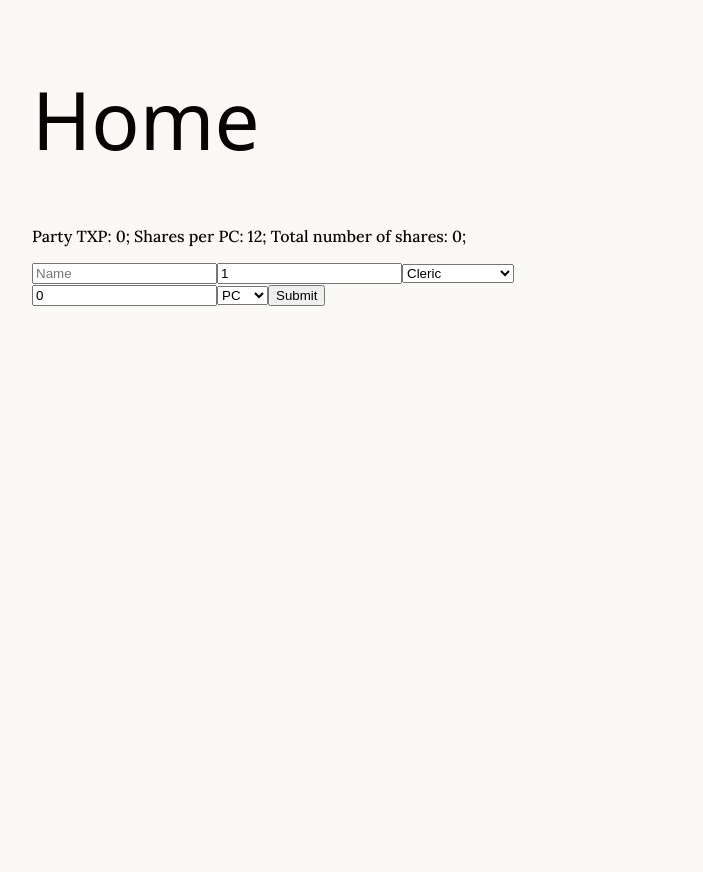
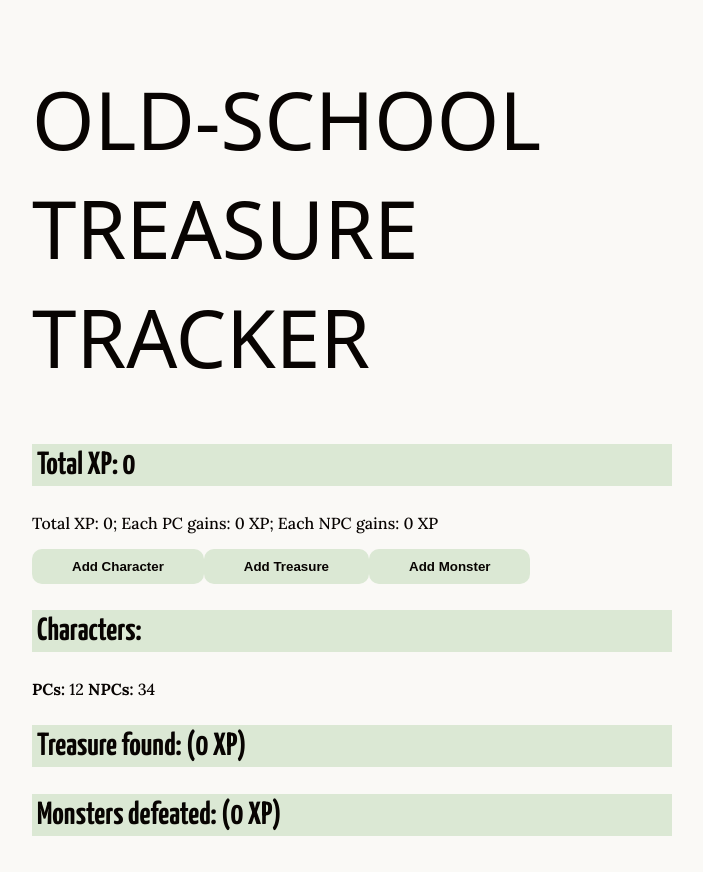
Before and after one commit to DrJP99/old-school-treasure-tracker, a React (Create React App) app: page / in a window 1280 px wide. Shown: the whole page, without its empty margins (288-991 px from the left). Before the commit the page ends 800 px from the top, so only its background shows below. Built offline with nearby package versions, Linux system fonts and the light colour scheme; a web font is replaced by a local one.

Commit message:
(feat): Home page

```diff
--- a/src/components/Home.tsx
+++ b/src/components/Home.tsx
@@ -1,170 +1,158 @@
-import { FormEvent, useState } from 'react'
 import { Party } from '../service/Party'
-import { Char_Class } from '../service/Char_Class'
-import { Denomination } from '../service/Denomination'
-import { Character, NPC } from '../service/Character'
-import { getEnumKeys } from '../service/EnumKeys'
-
-let capitalize = (s: string): string => {
-    let res = s
-    let divider = res.includes('-') ? '-' : ' '
-    let resArray: string[] = res.split(/[-\s]/)
-
-    resArray = resArray.map(
-        (word) => word.charAt(0).toUpperCase() + word.slice(1)
-    )
-    res = resArray.join(divider)
-    return res
-}
-
-enum PC {
-    pc = 'PC',
-    npc = 'NPC',
-}
+import { Character } from '../service/Character'
+import { Treasure } from '../service/Treasure'
+import { Monster } from '../service/Monster'
+import Char from './Char'
+import PartyTreasure from './PartyTreasure'
+import MonsterDefeated from './MonsterDefeated'
+import CharacterForm from './CharacterForm'
+import TreasureForm from './TreasureForm'
+import MonsterForm from './MonsterForm'
+import { useState } from 'react'
 
 const Home = () => {
     const [party, setParty] = useState<Party>(new Party())
 
-    const [name, setName] = useState<string>('')
-    const [level, setLevel] = useState<number>(1)
-    const [charClass, setCharClass] = useState<Char_Class>(Char_Class.cleric)
-    const [xpMod, setXpMod] = useState<number>(0)
-    const [pc, setPc] = useState<PC>(PC.pc)
+    const [characterFormVisible, setCharacterFormVisible] = useState(false)
+    const [treasureFormVisible, setTreasureFormVisible] = useState(false)
+    const [monsterFormVisible, setMonsterFormVisible] = useState(false)
+    const [buttonsVisible, setButtonsVisible] = useState(true)
 
-    const [wage, setWage] = useState<number>(1)
-    const [wageCoin, setWageCoin] = useState<Denomination>(Denomination.gp)
-    const [share, setShare] = useState<string>('1/2')
-
-    let addCharacter = (e: FormEvent) => {
-        e.preventDefault()
-
-        var char: Character
-        if (pc === PC.pc) {
-            char = new Character(name, level, charClass, xpMod)
-        } else {
-            char = new NPC(name, level, charClass, xpMod, wage, wageCoin, share)
-        }
+    let addCharacter = (char: Character) => {
         let temp_party: Party = new Party(
             party.get_characters(),
             party.get_treasure(),
+            party.get_monsters(),
             party.get_party_txp(),
             party.get_pc_share(),
-            party.get_num_shares()
+            party.get_num_shares(),
+            party.getXp_pc_share(),
+            party.getXp_num_shares()
         )
-        console.log(char.to_string())
         temp_party.add_character(char)
-        console.log(temp_party)
         setParty(temp_party)
+        showCharacterForm()
+    }
+
+    let addTreasure = (treasure: Treasure) => {
+        let temp_party: Party = new Party(
+            party.get_characters(),
+            party.get_treasure(),
+            party.get_monsters(),
+            party.get_party_txp(),
+            party.get_pc_share(),
+            party.get_num_shares(),
+            party.getXp_pc_share(),
+            party.getXp_num_shares()
+        )
+        temp_party.addTreasure(treasure)
+        setParty(temp_party)
+        showTreasureForm()
+    }
+
+    let addMonster = (monster: Monster) => {
+        let temp_party: Party = new Party(
+            party.get_characters(),
+            party.get_treasure(),
+            party.get_monsters(),
+            party.get_party_txp(),
+            party.get_pc_share(),
+            party.get_num_shares(),
+            party.getXp_pc_share(),
+            party.getXp_num_shares()
+        )
+        temp_party.addMonster(monster)
+        setParty(temp_party)
+        showMonsterForm()
+    }
+
+    let showCharacterForm = () => {
+        setButtonsVisible(!buttonsVisible)
+        setCharacterFormVisible(!characterFormVisible)
+    }
+
+    let showTreasureForm = () => {
+        setButtonsVisible(!buttonsVisible)
+        setTreasureFormVisible(!treasureFormVisible)
+    }
+
+    let showMonsterForm = () => {
+        setButtonsVisible(!buttonsVisible)
+        setMonsterFormVisible(!monsterFormVisible)
     }
 
     return (
-        <div>
-            <h1>Home</h1>
+        <div className="home">
+            <h1>OLD-SCHOOL TREASURE TRACKER</h1>
 
+            <h2>Total XP: {party.get_total_xp()}</h2>
             <p>
-                Party TXP: {party.get_party_txp()}; Shares per PC:{' '}
-                {party.get_pc_share()}; Total number of shares:{' '}
-                {party.get_num_shares()};{' '}
+                Total XP: {party.get_total_xp()}; Each PC gains:{' '}
+                {party.get_xp_per_pc_share()} XP; Each NPC gains:{' '}
+                {party.get_xp_per_npc_share()} XP
             </p>
 
-            <form onSubmit={(e) => addCharacter(e)}>
-                <input
-                    name="name"
-                    type="text"
-                    placeholder="Name"
-                    value={name}
-                    onChange={(e) => {
-                        setName(e.target.value)
-                    }}
+            {buttonsVisible ? (
+                <div id="create-buttons">
+                    <button
+                        className="btn btn-accept"
+                        onClick={showCharacterForm}
+                    >
+                        Add Character
+                    </button>
+                    <button
+                        className="btn btn-accept"
+                        onClick={showTreasureForm}
+                    >
+                        Add Treasure
+                    </button>
+                    <button
+                        className="btn btn-accept"
+                        onClick={showMonsterForm}
+                    >
+                        Add Monster
+                    </button>
+                </div>
+            ) : null}
+
+            {characterFormVisible ? (
+                <CharacterForm
+                    returnCharacter={addCharacter}
+                    closeForm={showCharacterForm}
                 />
-                <input
-                    name="level"
-                    type="number"
-                    placeholder="Level"
-                    value={level}
-                    onChange={(e) => setLevel(Number(e.target.value))}
+            ) : null}
+            {treasureFormVisible ? (
+                <TreasureForm
+                    returnTreasure={addTreasure}
+                    closeForm={showTreasureForm}
                 />
-                <select
-                    value={charClass}
-                    onChange={(e) => setCharClass(e.target.value as Char_Class)}
-                >
-                    {getEnumKeys(Char_Class).map((key, index) => (
-                        <option key={index} value={Char_Class[key]}>
-                            {capitalize(key)}
-                        </option>
-                    ))}
-                </select>
-                <input
-                    name="xp"
-                    type="number"
-                    placeholder="XP bonus"
-                    value={xpMod}
-                    onChange={(e) => setXpMod(Number(e.target.value))}
+            ) : null}
+            {monsterFormVisible ? (
+                <MonsterForm
+                    returnMonster={addMonster}
+                    closeForm={showMonsterForm}
                 />
-                <select
-                    value={pc}
-                    onChange={(e) => setPc(e.target.value as PC)}
-                >
-                    {getEnumKeys(PC).map((key, index) => (
-                        <option key={index} value={PC[key]}>
-                            {capitalize(key)}
-                        </option>
-                    ))}
-                </select>
-                {pc === PC.npc ? (
-                    <>
-                        <input
-                            name="wage"
-                            type="number"
-                            placeholder="Wage"
-                            value={wage}
-                            onChange={(e) => setWage(Number(e.target.value))}
-                        />
-                        <select
-                            value={wageCoin}
-                            onChange={(e) =>
-                                setWageCoin(e.target.value as Denomination)
-                            }
-                        >
-                            {getEnumKeys(Denomination).map((key, index) => (
-                                <option key={index} value={Denomination[key]}>
-                                    {key}
-                                </option>
-                            ))}
-                        </select>
-                        <input
-                            name="share"
-                            type="text"
-                            placeholder="Share"
-                            value={share}
-                            onChange={(e) => setShare(e.target.value)}
-                        />
-                    </>
-                ) : (
-                    <></>
-                )}
-                <button type="submit">Submit</button>
-            </form>
+            ) : null}
 
             <div>
+                <h2>Characters:</h2>
+                <p>
+                    <b>PCs:</b> 12 <b>NPCs:</b> 34
+                </p>
                 {party.get_characters().map((c) => (
-                    <div key={c.get_name()}>
-                        <h3>
-                            {c.get_name()} ({c.get_char_class()} {c.get_level()}
-                            )
-                        </h3>
-                        <p>
-                            {!c.get_pc() && c instanceof NPC ? (
-                                <>
-                                    <b>NPC</b> - Wage: {c.get_wage()}
-                                    {c.get_wage_coin()} per day. Treasure share:{' '}
-                                    {c.get_share()}.
-                                </>
-                            ) : (
-                                <></>
-                            )}{' '}
-                        </p>
-                    </div>
+                    <Char character={c} party={party} />
+                ))}
+            </div>
+            <div>
+                <h2>Treasure found: ({party.get_treasure_xp()} XP)</h2>
+                {party.get_treasure().map((t) => (
+                    <PartyTreasure treasure={t} />
+                ))}
+            </div>
+            <div>
+                <h2>Monsters defeated: ({party.get_monster_xp()} XP)</h2>
+                {party.get_monsters().map((m) => (
+                    <MonsterDefeated monster={m} />
                 ))}
             </div>
         </div>
--- a/src/components/PartyTreasure.tsx
+++ b/src/components/PartyTreasure.tsx
@@ -31,8 +31,13 @@ const PartyTreasure = ({ treasure }: PartyTreasureProps) => {
                         {treasure.getWorth() > 0 ? (
                             <>
                                 (worth {treasure.getWorth()}
-                                {treasure.getWorth_coin()}{' '}
-                                {treasure.getWorth_determiner()})
+                                {treasure.getWorth_coin()}
+                                {treasure.getQty() > 1 ? (
+                                    <> {treasure.getWorth_determiner()}</>
+                                ) : (
+                                    ''
+                                )}
+                                )
                             </>
                         ) : (
                             ''
```
Also changed, not shown: src/components/Char.tsx (+38 -31 lines).
